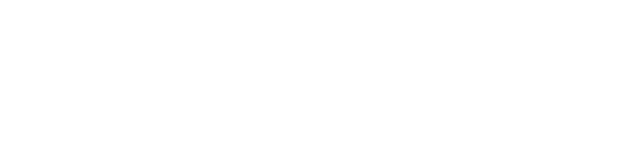
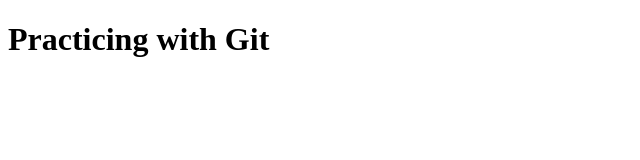
Before and after one commit to evanderpierre/gitpractice, a plain HTML site: page index.html in a window 1280 px wide. Shown: the whole page, without its empty margins (0-640 px from the left). Drawn offline with Linux system fonts and the light colour scheme.

Commit message:
Editing Index File

```diff
--- a/index.html
+++ b/index.html
@@ -7,6 +7,6 @@
     <title>Document</title>
 </head>
 <body>
-
+    <div><h1>Practicing with Git</h1></div>
 </body>
 </html>
```
